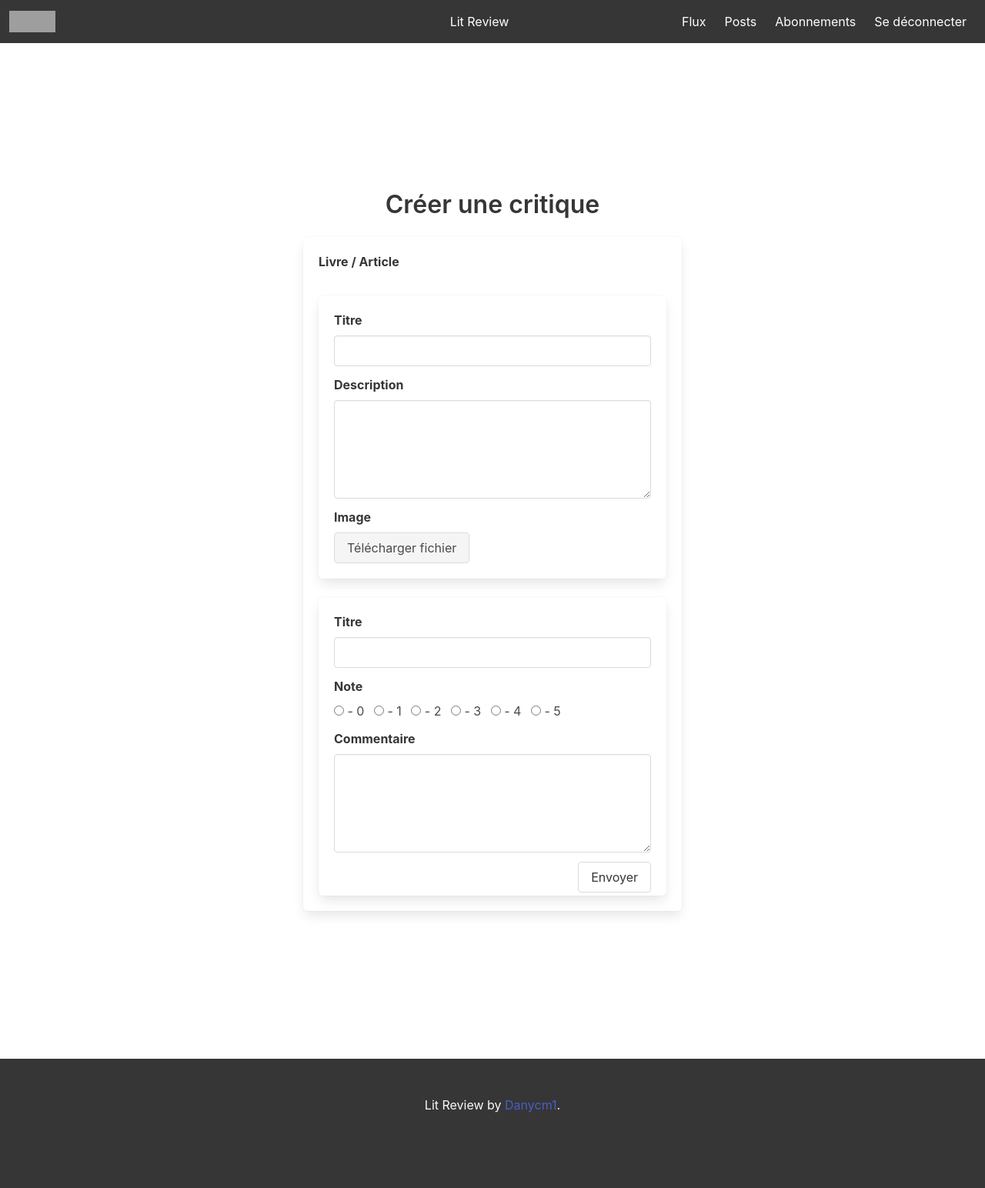
After one commit to Dany-cm/P9_LitReview, a Django app: page /create/ticketandreview/ in a window 1280 px wide. The commit adds this page. Shown: the whole page at 77% size. Run offline with Django 3.2, Linux system fonts and the light colour scheme; a user stored in the database is signed in; grey boxes are pictures that could not be loaded.

Commit message:
feat: Implement creating a ticket and reviewing it, add missing footer and add a design for ticket & reviews and fix some PEP8 issue

```diff
--- a/mysite/flux/templates/create_review.html
+++ b/mysite/flux/templates/create_review.html
@@ -8,7 +8,7 @@
                 <div class="column is-half">
                     <div>
                         <p>Vous êtes en train de poster en réponse à</p>
-                        {% include 'ticket_snippet.html'%}
+                        {% include 'ticket_snippet.html' %}
                     </div>
                     <form method="POST" action="{% url 'flux:create_review' ticket_pk=ticket.pk %}"
                           enctype="multipart/form-data">
--- /dev/null
+++ b/mysite/flux/templates/create_ticket_and_review.html
@@ -0,0 +1,92 @@
+{% extends 'home.html' %}
+
+{% block ticket %}
+    <section class="section is-medium">
+        <h1 class="title has-text-centered">Créer une critique</h1>
+        <div class="container">
+            <div class="columns is-centered">
+                <div class="column is-half">
+                    <div class="box">
+                        <form method="POST" action="{% url 'flux:create_ticket_and_review' %}"
+                              enctype="multipart/form-data">
+                            {% csrf_token %}
+                            <label class="label">Livre / Article</label>
+                            <br>
+                            <div class="box">
+                                <div class="field">
+                                    <label class="label">Titre</label>
+                                    <div class="control">
+                                        <label>
+                                            <input class="input" type="text" name="title">
+                                        </label>
+                                    </div>
+                                </div>
+                                <div class="field">
+                                    <label class="label">Description</label>
+                                    <div class="control">
+                                        <label>
+                                            <textarea class="textarea" name="description"></textarea>
+                                        </label>
+                                    </div>
+                                </div>
+                                <div class="field">
+                                    <label class="label">Image</label>
+                                    <div class="file">
+                                        <label class="file-label">
+                                            <input class="file-input" type="file" name="image">
+                                            <span class="file-cta"><span
+                                                    class="file-label">Télécharger fichier</span></span>
+                                        </label>
+                                    </div>
+                                </div>
+                            </div>
+                            <div class="box">
+                                <div class="field">
+                                    <label class="label">Titre</label>
+                                    <div class="control">
+                                        <label>
+                                            <input class="input" type="text" name="headline">
+                                        </label>
+                                    </div>
+                                </div>
+                                <div class="field">
+                                    <label class="label">Note</label>
+                                    <div class="control">
+                                        <label class="radio">
+                                            <input type="radio" id="star0" name="rating" value="0"> - 0
+                                        </label>
+                                        <label class="radio">
+                                            <input type="radio" id="star1" name="rating" value="1"> - 1
+                                        </label>
+                                        <label class="radio">
+                                            <input type="radio" id="star2" name="rating" value="2"> - 2
+                                        </label>
+                                        <label class="radio">
+                                            <input type="radio" id="star3" name="rating" value="3"> - 3
+                                        </label>
+                                        <label class="radio">
+                                            <input type="radio" id="star4" name="rating" value="4"> - 4
+                                        </label>
+                                        <label class="radio">
+                                            <input type="radio" id="star5" name="rating" value="5"> - 5
+                                        </label>
+                                    </div>
+                                </div>
+                                <div class="field">
+                                    <label class="label">Commentaire</label>
+                                    <div class="control">
+                                        <label>
+                                            <textarea class="textarea" name="body"></textarea>
+                                        </label>
+                                    </div>
+                                </div>
+                                <button type="submit" class="button is-pulled-right">Envoyer</button>
+                                <br>
+                            </div>
+                        </form>
+                    </div>
+                </div>
+            </div>
+        </div>
+    </section>
+{% endblock %}
--- a/mysite/flux/templates/home.html
+++ b/mysite/flux/templates/home.html
@@ -25,7 +25,7 @@
         </div>
         <div class="navbar-end">
             <div class="navbar-item">
-                <a class="navbar-item has-text-white">
+                <a class="navbar-item has-text-white" href="{% url 'flux:home' %}">
                     Flux
                 </a>
                 <a class="navbar-item has-text-white">
@@ -48,7 +48,7 @@
                 {% block ticket %}
                     <div class="buttons" style="justify-content: space-between;">
                         <a class="button" href="{% url 'flux:create_ticket' %}">Demander une critique</a>
-                        <a class="button is-right" href="{% url 'flux:create_ticket' %}">Créer une critique</a>
+                        <a class="button is-right" href="{% url 'flux:create_ticket_and_review' %}">Créer une critique</a>
                     </div>
                     <div class="box">
                         <p>
@@ -67,4 +67,11 @@
     </div>
 </section>
 </body>
+<footer class="footer has-background-dark">
+    <div class="content has-text-centered has-text-white-bis">
+        <p>
+            Lit Review by <a href="https://github.com/Danycm1/">Danycm1</a>.
+        </p>
+    </div>
+</footer>
 </html>
--- a/mysite/flux/urls.py
+++ b/mysite/flux/urls.py
@@ -1,6 +1,6 @@
 from django.urls import path
 
-from .views import view_index, view_create_ticket, view_create_review
+from .views import view_index, view_create_ticket, view_create_review, view_create_ticket_and_review
 
 app_name = 'flux'
 
@@ -8,4 +8,5 @@ urlpatterns = [
     path('', view_index, name='home'),
     path('create/ticket', view_create_ticket, name='create_ticket'),
     path('create/review/<ticket_pk>', view_create_review, name='create_review'),
+    path('create/ticketandreview/', view_create_ticket_and_review, name='create_ticket_and_review'),
 ]
--- a/mysite/flux/views.py
+++ b/mysite/flux/views.py
@@ -60,7 +60,25 @@ def view_create_review(request, ticket_pk):
         return render(request, 'create_review.html', {'ticket': ticket})
 
 
-@login_required
 def get_reviewed_tickets_id(request):
     all_reviews = Review.objects.all()
     return [review.ticket.id for review in all_reviews]
+
+
+@login_required
+def view_create_ticket_and_review(request):
+    if request.method == 'POST':
+        title = request.POST.get('title')
+        description = request.POST.get('description')
+        image = request.FILES.get('image')
+        headline = request.POST.get('headline')
+        body = request.POST.get('body')
+        rating = request.POST.get('rating')
+
+        ticket = Ticket(title=title, description=description, image=image, user=request.user)
+        review = Review(headline=headline, body=body, rating=rating, ticket=ticket, user=request.user)
+        ticket.save()
+        review.save()
+        return redirect('flux:home')
+    else:
+        return render(request, 'create_ticket_and_review.html')
```
Also changed, not shown: mysite/flux/templates/review_snippet.html (+25 -11 lines), mysite/flux/templates/ticket_snippet.html (+18 -3 lines), mysite/db.sqlite3, mysite/media/458365e0a86de3b6392feb97c110647e_gQKr2R9.jpg (added), mysite/media/73ba46936fadfaa22d9ef4c57322bf75_zD2mNDz.png (added), mysite/media/9782081454767.jpg (added).
